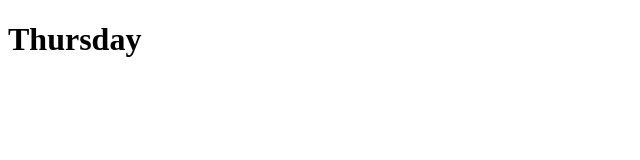
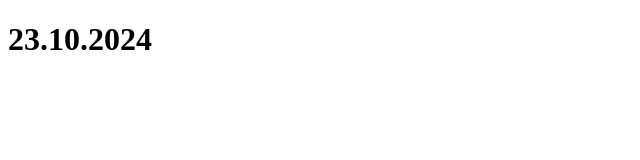
Before and after one commit to abunaim1122/Abu-Naim-Rony, a plain HTML site: page index.html in a window 1280 px wide. Shown: the whole page, without its empty margins (0-640 px from the left). Drawn offline with Linux system fonts and the light colour scheme.

Commit message:
change one line

```diff
--- a/index.html
+++ b/index.html
@@ -8,7 +8,7 @@
 
 </head>
 <body>
-    <h1>Thursday</h1>
+    <h1>23.10.2024</h1>
 
 </body>
 </html>
```
